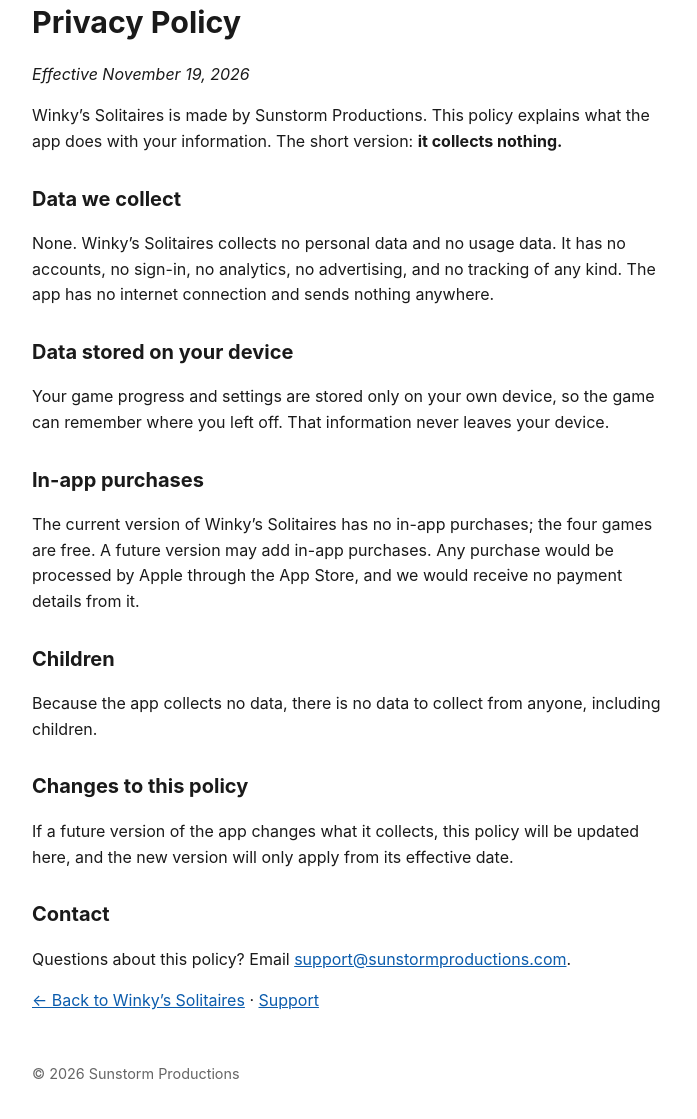
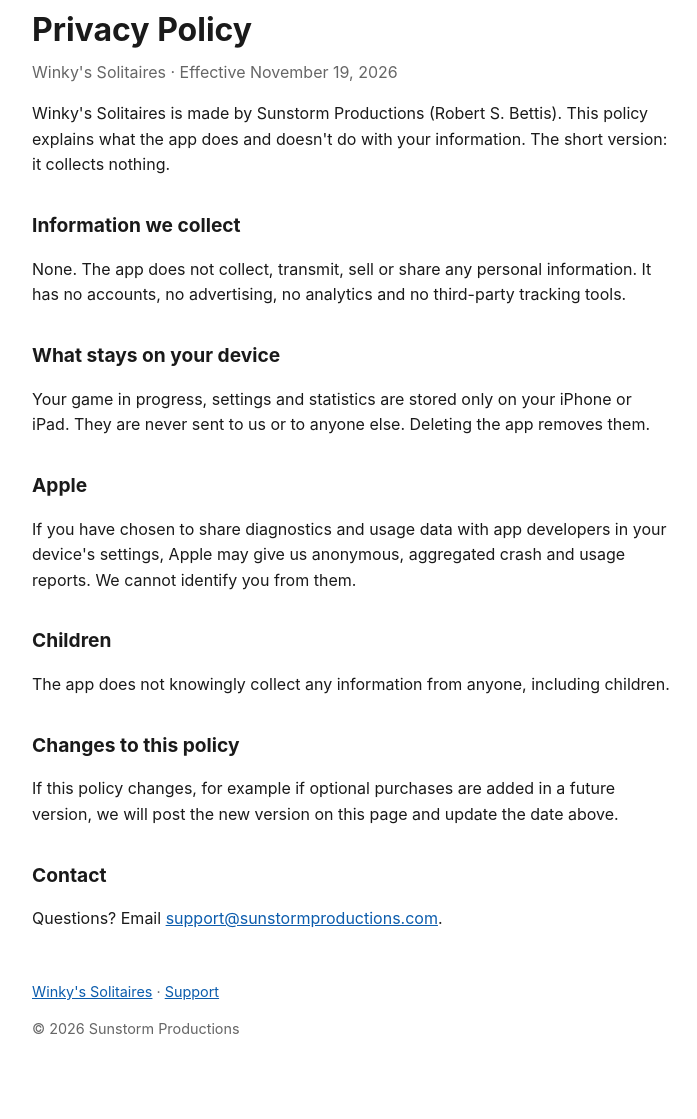
Before and after one commit to sunstormproductions/sunstormproductions, a plain HTML site: page privacy.html in a window 1280 px wide. Shown: the part 49-1168 px from the top of the page, without its empty margins (288-985 px from the left). Drawn offline with Linux system fonts and the light colour scheme.

Commit message:
Update Privacy Policy content and styling

```diff
--- a/privacy.html
+++ b/privacy.html
@@ -3,38 +3,42 @@
 <head>
 <meta charset="utf-8">
 <meta name="viewport" content="width=device-width, initial-scale=1">
-<title>Privacy Policy &mdash; Winky&rsquo;s Solitaires</title>
-<meta name="description" content="Privacy Policy for Winky's Solitaires — the game collects no data.">
-<link rel="stylesheet" href="styles.css">
+<title>Privacy Policy – Winky's Solitaires</title>
+<style>
+  body { font-family: -apple-system, system-ui, "Segoe UI", Helvetica, Arial, sans-serif; color: #1a1a1a; line-height: 1.6; max-width: 40rem; margin: 0 auto; padding: 2rem 1.25rem 4rem; }
+  h1 { font-size: 2rem; margin-bottom: .25rem; }
+  h2 { font-size: 1.2rem; margin-top: 2rem; }
+  .date { color: #666; margin-top: 0; }
+  a { color: #0b5cad; }
+  footer { margin-top: 3rem; color: #666; font-size: .9rem; }
+</style>
 </head>
 <body>
-<main>
-  <h1>Privacy Policy</h1>
-  <p><em>Effective November 19, 2026</em></p>
+<h1>Privacy Policy</h1>
+<p class="date">Winky's Solitaires &middot; Effective November 19, 2026</p>
 
-  <p>Winky&rsquo;s Solitaires is made by Sunstorm Productions. This policy explains what the app does with your information. The short version: <strong>it collects nothing.</strong></p>
+<p>Winky's Solitaires is made by Sunstorm Productions (Robert S. Bettis). This policy explains what the app does and doesn't do with your information. The short version: it collects nothing.</p>
 
-  <h2>Data we collect</h2>
-  <p>None. Winky&rsquo;s Solitaires collects no personal data and no usage data. It has no accounts, no sign-in, no analytics, no advertising, and no tracking of any kind. The app has no internet connection and sends nothing anywhere.</p>
+<h2>Information we collect</h2>
+<p>None. The app does not collect, transmit, sell or share any personal information. It has no accounts, no advertising, no analytics and no third-party tracking tools.</p>
 
-  <h2>Data stored on your device</h2>
-  <p>Your game progress and settings are stored only on your own device, so the game can remember where you left off. That information never leaves your device.</p>
+<h2>What stays on your device</h2>
+<p>Your game in progress, settings and statistics are stored only on your iPhone or iPad. They are never sent to us or to anyone else. Deleting the app removes them.</p>
 
-  <h2>In-app purchases</h2>
-  <p>The current version of Winky&rsquo;s Solitaires has no in-app purchases; the four games are free. A future version may add in-app purchases. Any purchase would be processed by Apple through the App Store, and we would receive no payment details from it.</p>
+<h2>Apple</h2>
+<p>If you have chosen to share diagnostics and usage data with app developers in your device's settings, Apple may give us anonymous, aggregated crash and usage reports. We cannot identify you from them.</p>
 
-  <h2>Children</h2>
-  <p>Because the app collects no data, there is no data to collect from anyone, including children.</p>
+<h2>Children</h2>
+<p>The app does not knowingly collect any information from anyone, including children.</p>
 
-  <h2>Changes to this policy</h2>
-  <p>If a future version of the app changes what it collects, this policy will be updated here, and the new version will only apply from its effective date.</p>
+<h2>Changes to this policy</h2>
+<p>If this policy changes, for example if optional purchases are added in a future version, we will post the new version on this page and update the date above.</p>
 
-  <h2>Contact</h2>
-  <p>Questions about this policy? Email <a href="mailto:support@sunstormproductions.com">support@sunstormproductions.com</a>.</p>
+<h2>Contact</h2>
+<p>Questions? Email <a href="mailto:support@sunstormproductions.com">support@sunstormproductions.com</a>.</p>
 
-  <p><a href="index.html">&larr; Back to Winky&rsquo;s Solitaires</a> &middot; <a href="support.html">Support</a></p>
-</main>
 <footer>
+  <p><a href="index.html">Winky's Solitaires</a> &middot; <a href="support.html">Support</a></p>
   <p>&copy; 2026 Sunstorm Productions</p>
 </footer>
 </body>
```
